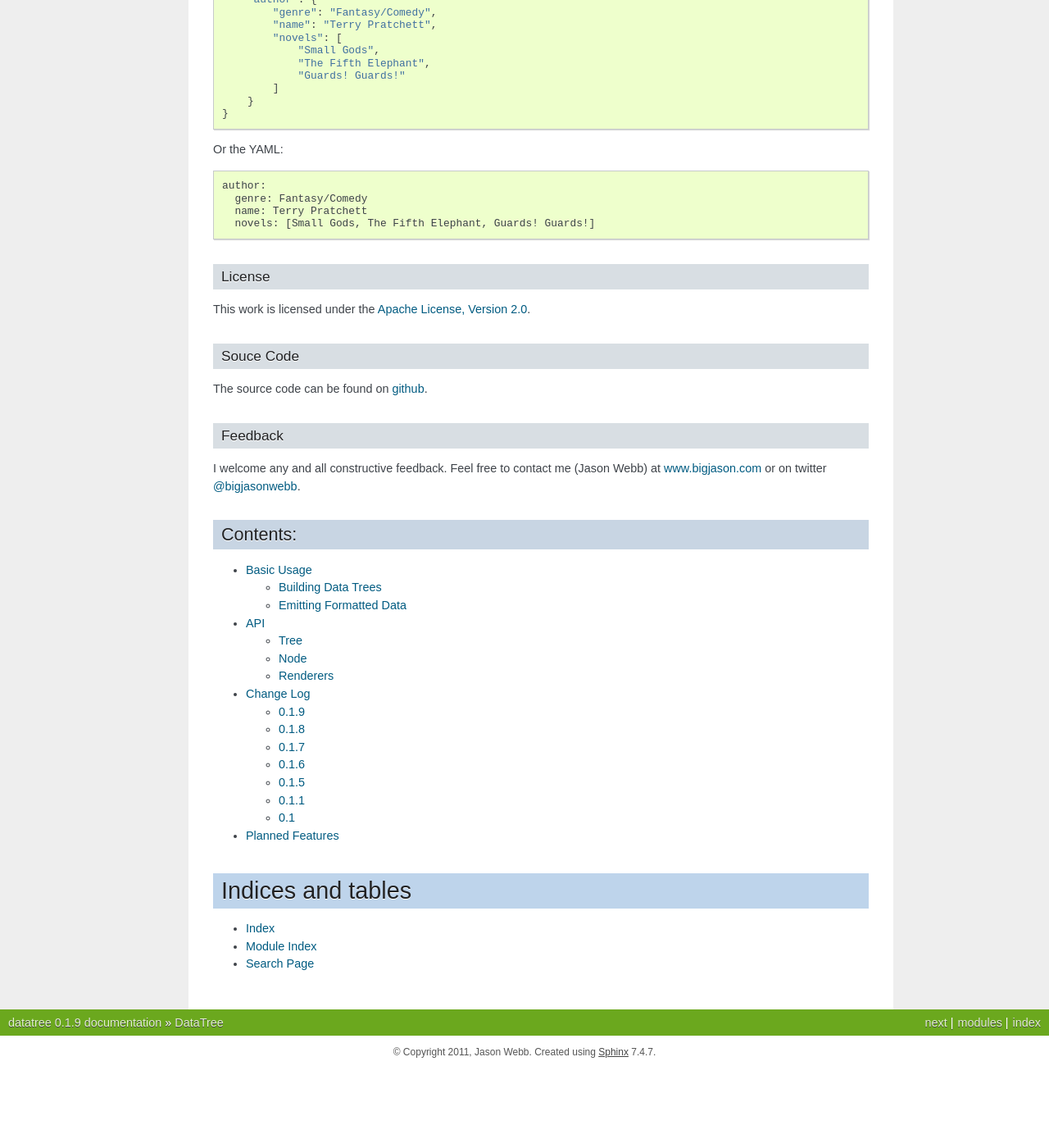
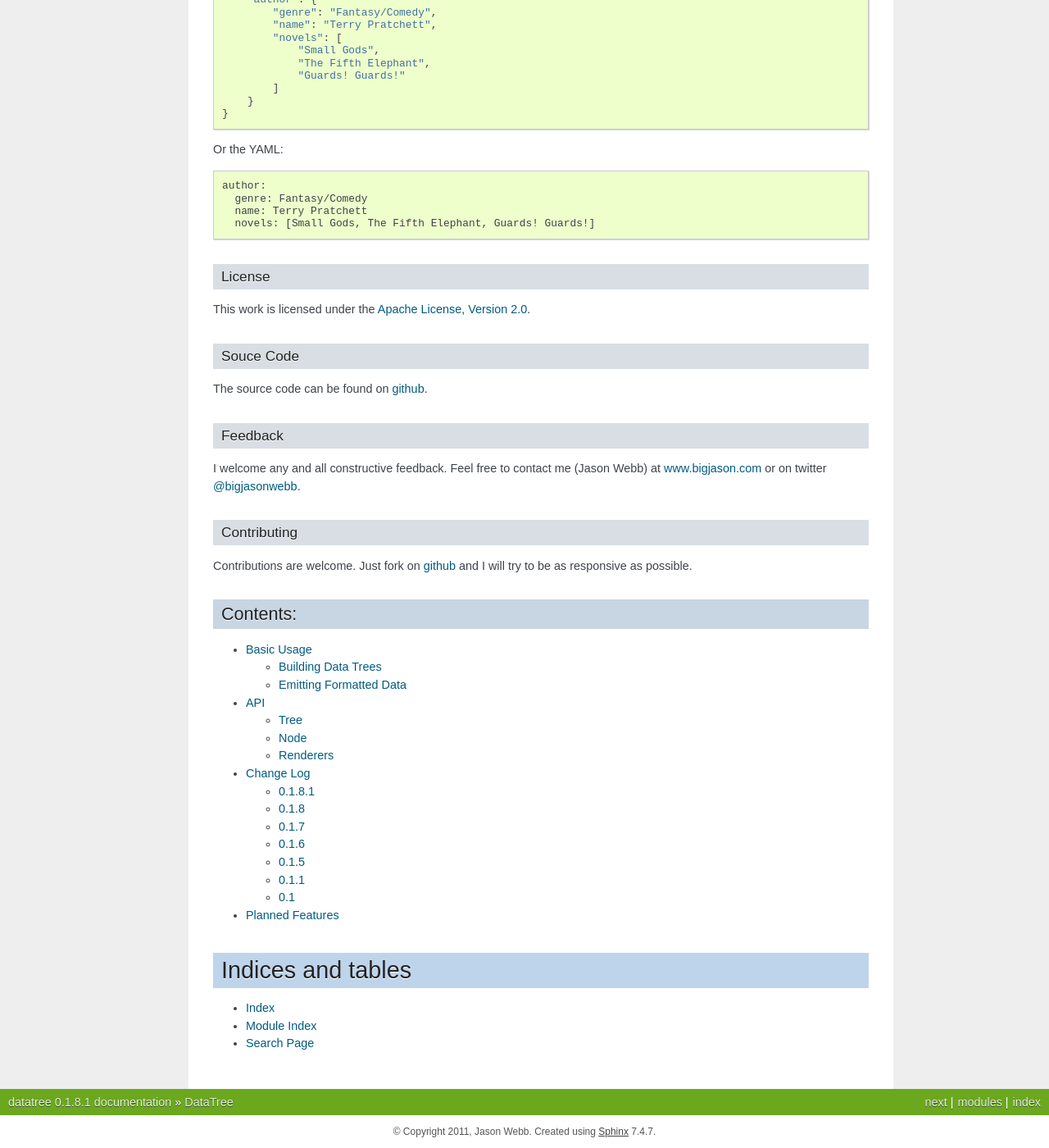
Before and after one commit to bigjason/datatree, a Sphinx documentation site: the page built from docs/index.rst, in a window 1280 px wide and 1400 px high, scrolled down 1204 px. Shown: the whole window at 82% size. Built offline with Sphinx 7.4.7, drawn with Linux system fonts in a browser that asks for light colours; before the commit the page ends 2507 px from its top, so only the background shows below that; some of the changed text lies outside the part shown.

Commit message:
Version bump and prep for 0.8.1 release

```diff
--- a/README.rst
+++ b/README.rst
@@ -91,6 +91,11 @@ I welcome any and all constructive feedback.  Feel free to contact me (Jason Web
 `www.bigjason.com <http://www.bigjason.com/>`_ or on twitter
 `@bigjasonwebb <http://www.twitter.com/BigJasonWebb>`_.
 
+Contributing
+------------
+Contributions are welcome.  Just fork on github_ and I will try to be as responsive
+as possible.
+
 
 .. _ruby builder: http://builder.rubyforge.org/
 .. _github: https://github.com/bigjason/datatree
--- a/datatree/__init__.py
+++ b/datatree/__init__.py
@@ -2,4 +2,4 @@ from .tree import Tree, n, Node, Name, __
 
 __all__ = ['Tree', 'Node', 'n', 'Name', '__']
 
-VERSION = (0, 1, 9)
+VERSION = (0, 1, 8, 1)
--- a/docs/changelog.rst
+++ b/docs/changelog.rst
@@ -5,13 +5,14 @@ Change Log
 .. contents::
     :local:
 
-.. v0.1.9:
+.. v0.1.8.1:
 
-0.1.9
+0.1.8.1
 =====
 :Release Date: *TBD*
 
 * Changed license to `Apache License, Version 2.0 <http://www.apache.org/licenses/LICENSE-2.0.html>`_.
+* Added coverage.py to the test suite along with some testing updates.
 
 
 .. v0.1.8:
--- a/example.py
+++ b/example.py
@@ -1,8 +1,9 @@
 from datatree.tree import Tree, Node
 
 if __name__ == '__main__':
-
-    with Tree().author() as author:
+    tree = Tree()
+    tree.INSTRUCT('xml', version='1.0')
+    with tree.author() as author:
         author.name('Terry Pratchett')
         author.genre('Fantasy/Comedy')
         author // "Only 2 books listed"
--- a/runtests.py
+++ b/runtests.py
@@ -69,4 +69,4 @@ if __name__ == "__main__":
     cov.stop()
     # Output the coverage
     cov.html_report(directory='htmlcov')
-    print 'Coverage report written to: {}'.format(path.join(path.dirname(__file__), 'htmlcov', 'index.html'))
+    print 'Coverage report written to: {0}'.format(path.join(path.dirname(__file__), 'htmlcov', 'index.html'))
```
